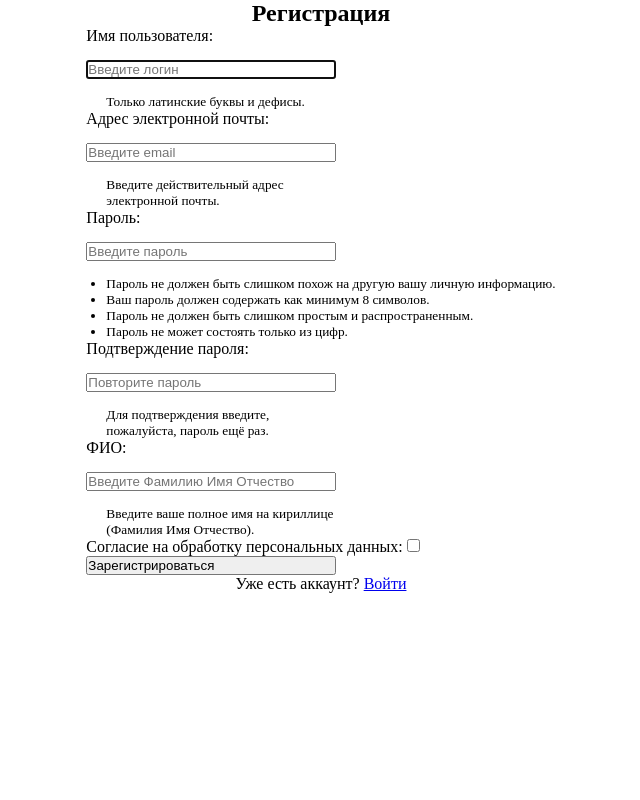
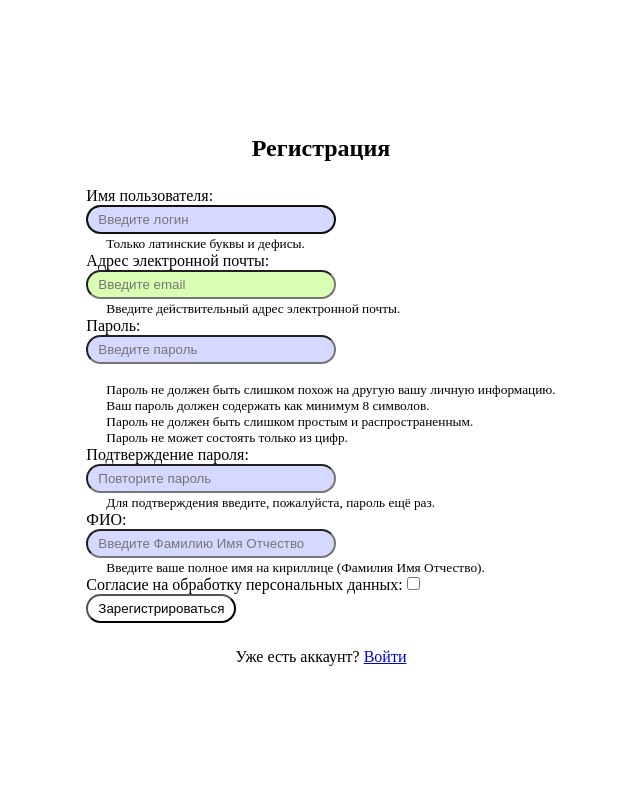
Before and after one commit to doker123/Disign.pro, a Django app: page /main/register/ in a window 1280 px wide. Shown: the whole page, without its empty margins (319-959 px from the left). Run offline with Django 5.2, Linux system fonts and the light colour scheme.

Commit message:
Закастомил формы регистрации и авторизации

```diff
--- a/static/css/form_register.css
+++ b/static/css/form_register.css
@@ -1,21 +1,13 @@
-form > p:nth-child(1),
-form > p:nth-child(2),
-form > p:nth-child(3),
-form > p:nth-child(4),
-form > p:nth-child(6),
-form > p:nth-child(7),
-form > p:nth-child(8),
-button {
+#id_username,
+#id_email,
+#id_password1,
+#id_password2,
+#id_full_name{
     display: flex;
     flex-direction: column;
     justify-content: center;
-    gap: 15px;
+    gap: 10px;
     width: 250px;
-}
-
-form > p:last-child {
-    flex-direction: row;
-
 }
 
 span,
@@ -29,10 +21,40 @@ ul > li {
     margin: 0;
     box-sizing: border-box;
 }
-
+.errorlist {
+    color: red;
+    background-color: rgba(255, 0, 0, 0.2);
+}
+ul {
+    list-style: none;
+}
 .form-register {
     display: flex;
     flex-direction: column;
+    gap: 25px;
     justify-content: center;
     align-items: center;
+    flex-wrap: wrap;
+    height: 100vh;
 }
+#id_username,
+#id_email,
+#id_password1,
+#id_password2,
+#id_full_name{
+    padding: 5px 10px;
+    border-radius: 50px;
+    background-color: rgba(119, 130, 255, 0.3);
+}
+button {
+    padding: 5px 10px;
+    border-radius: 50px;
+    background-color: rgb(255, 255, 255);
+}
+#id_username:valid,
+#id_email:valid,
+#id_password1:valid,
+#id_password2:valid,
+#id_full_name:valid {
+    background-color: rgba(127, 255, 0, 0.3);
+}
--- a/static/css/home.css
+++ /dev/null
@@ -1,4 +0,0 @@
-.complited_requests {
-    display: flex;
-
-}
--- a/templates/base.html
+++ b/templates/base.html
@@ -11,6 +11,7 @@
 <body>
 <header class='wrapper'>
     <nav>
+        <div>
             <a href="{% url 'home' %}">Главная</a>
             {% if user.is_authenticated %}
                 {% if user.is_staff %}
@@ -20,6 +21,8 @@
                     <a href="{% url 'user_dashboard' %}">Личный кабинет</a>
                     <a href="{% url 'create_request' %}">Создать заявку</a>
                 {% endif %}
+                </div>
+                <div class="link-register">
                 <li>
                     <form method="post" action="{% url 'logout' %}">
                         {% csrf_token %}
@@ -32,6 +35,7 @@
                 <a href="{% url 'login' %}">Вход</a>
                 <a href="{% url 'register' %}">Регистрация</a>
             {% endif %}
+            </div>
     </nav>
 </header>
 <main class='wrapper'>
--- a/templates/main_app/admin_dashboard.html
+++ b/templates/main_app/admin_dashboard.html
@@ -31,7 +31,7 @@
                     <td>{{ req.user.username }}</td>
                     <td>{{ req.created_at|date:"d.m.Y H:i" }}</td>
                     <td>{{ req.title }}</td>
-                        <td>{{ req.description|truncatechars:100 }}</td>
+                    <td>{{ req.description }}</td>
                     <td>{{ req.category.name }}</td>
                     <td>{{ req.get_status_display }}</td>
                     <td>
@@ -52,6 +52,8 @@
                     <td>
                         {% if req.status == 'new' %}
                             <a href="{% url 'change_status' request_id=req.id %}">Изменить статус</a>
+                        {% elif req.status == 'in_progress' %}
+                            <a href="{% url 'change_status' request_id=req.id %}">Изменить статус</a>
                         {% else %}
                             <!-- Статус можно изменить только у "новых" заявок -->
                             <span style="color: grey;">Изменить статус (недоступно)</span>
--- a/templates/main_app/user_dashboard.html
+++ b/templates/main_app/user_dashboard.html
@@ -37,7 +37,7 @@
                     <tr>
                         <td>{{ req.created_at|date:"d.m.Y H:i" }}</td>
                         <td>{{ req.title }}</td>
-                        <td>{{ req.description|truncatechars:100 }}</td>
+                        <td>{{ req.description}}</td>
                         <td>{{ req.category.name }}</td>
                         <td>{{ req.get_status_display }}</td>
                         <td>
--- a/templates/registration/login.html
+++ b/templates/registration/login.html
@@ -27,7 +27,8 @@
             </div>
         {% endif %}
 
-        <button type="submit">Войти</button>
+           <button type="submit">Войти</button>
+
     </form>
 
     <p>Нет аккаунта? <a href="{% url 'register' %}">Зарегистрироваться</a></p>
```
Also changed, not shown: static/css/login.css (+10 -2 lines), static/css/style.css (+61 -7 lines), templates/main_app/home.html (+3 -4 lines), db.sqlite3, media/plan_img/3.png (added), media/plan_img/4.png (added), media/plan_img/5.png (added), media/plan_img/6.png (added). Lines whose indentation alone changed are shown as unchanged.
